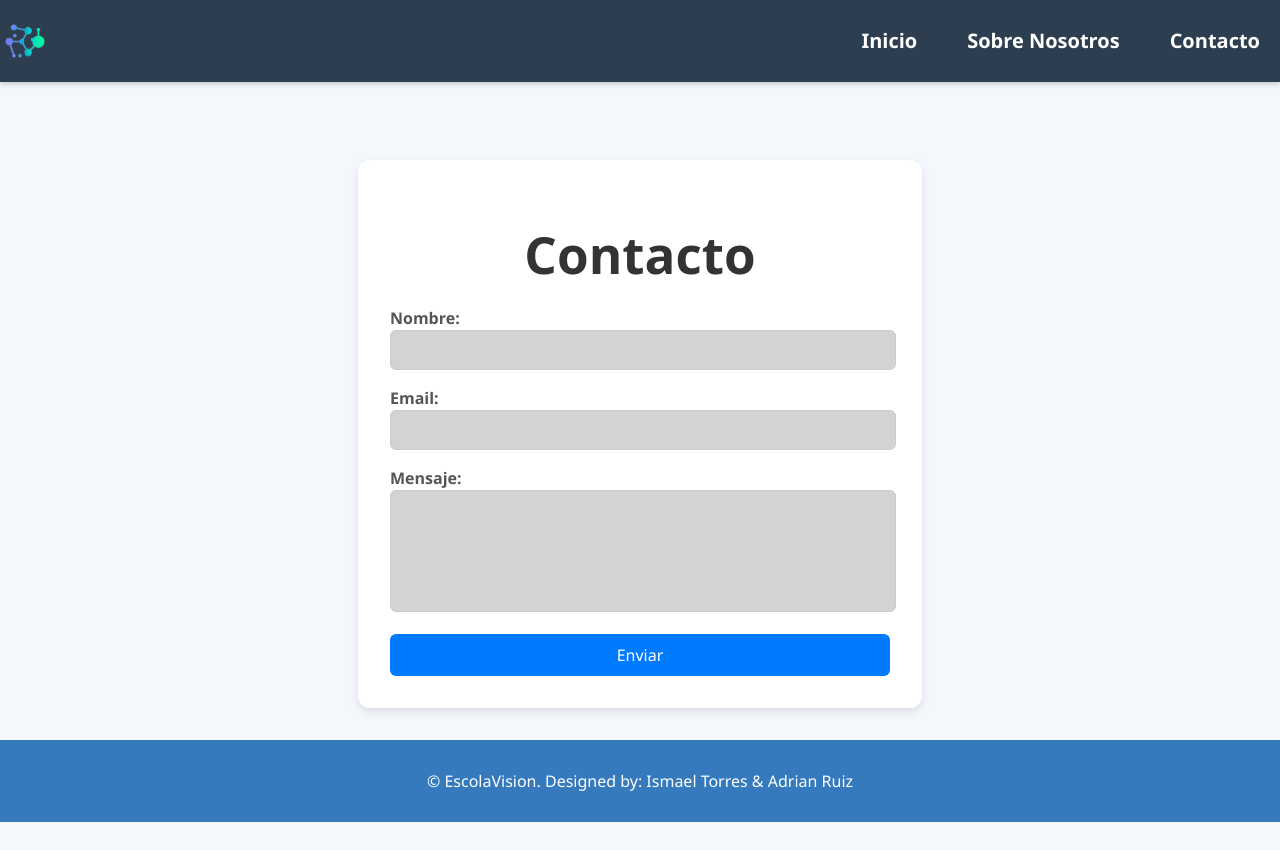
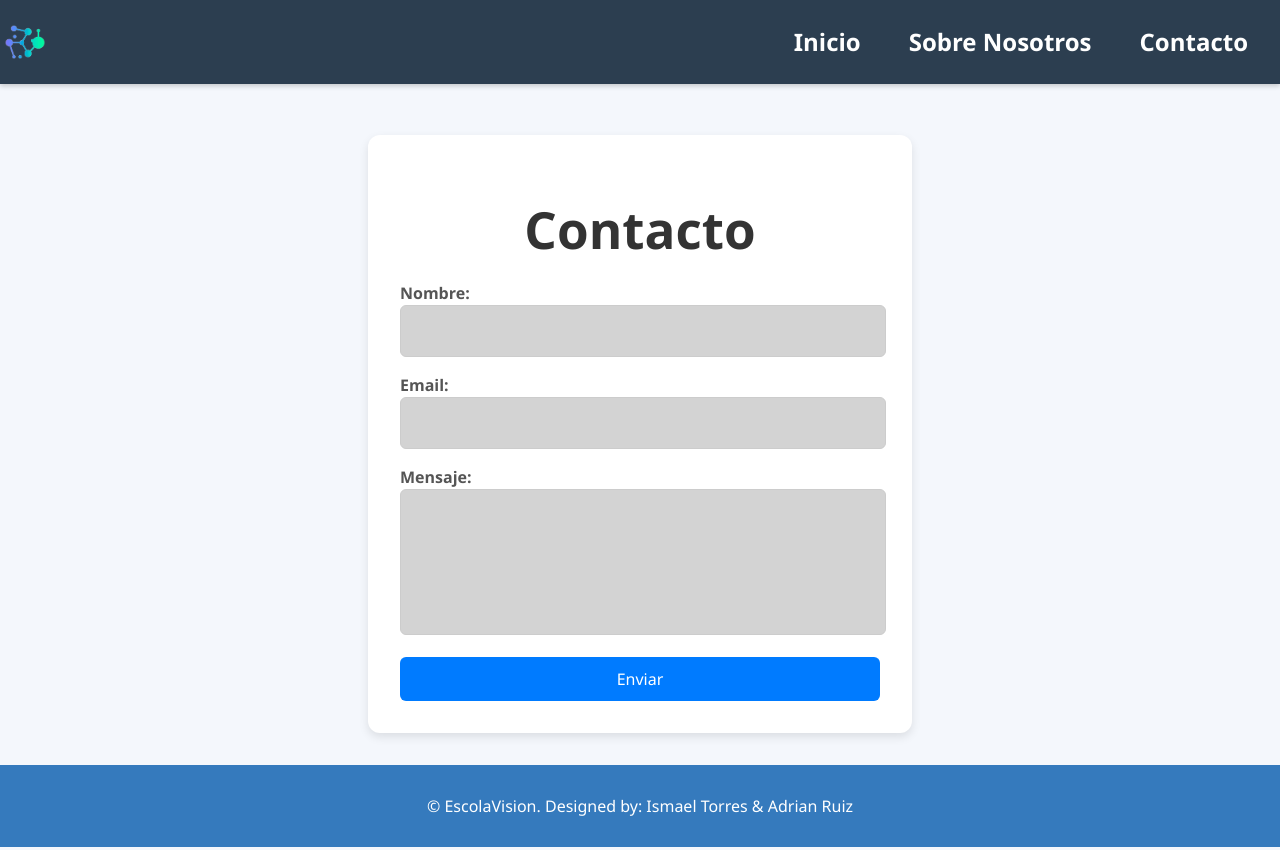
Before and after one commit to Ismaeltg05/Web-Escolavision, a React (Vite) app: page /Web-Escolavision/contact in a window 1280 px wide. Built offline with nearby package versions, Linux system fonts and the light colour scheme.

Commit message:
style: update layout and spacing for improved readability and consistency

```diff
--- a/src/Styles.css
+++ b/src/Styles.css
@@ -26,13 +26,16 @@ body {
 
 .main-content{
     background-color: #f4f7fc;
-    width: 95%;
     margin: auto;
     display: flex;
     justify-content: center;
     align-items: center;
 }
 
+.home-content{
+    width: 85%;
+    margin: auto;
+}
 /* Botones */
 .button {
     background-color: var(--primary-color);
--- a/src/components/Downloads.css
+++ b/src/components/Downloads.css
@@ -4,7 +4,7 @@
   display: flex;
   align-items: center;
   justify-content: center;
-  gap: 20px;
+  gap: 1em;
 }
 
 .download-section {
@@ -42,7 +42,7 @@
 .icon {
   width: auto;
   height: 2em;
-  margin: 5px;
+  margin: 0.5em;
 }
 
 a {
--- a/src/components/Navbar.css
+++ b/src/components/Navbar.css
@@ -19,15 +19,15 @@
 .navbar-menu {
     list-style: none;
     display: flex;
-    gap: 50px;
+    gap: 3em;
     align-items: center;
     justify-content: right;
     margin-left: auto; /* Añade esta línea para alinear el menú a la derecha */
-    margin-right: 20px;
+    margin-right: 2em;
 }
 
 .navbar-menu li {
-    padding: 10px 0;
+    padding: 0.5em 0;
     width: auto;
 }
 
@@ -35,7 +35,7 @@
 .navbar-menu .nav-link {
     text-decoration: none;
     color: white;
-    font-size: 20px;
+    font-size: 1.5em;
     font-weight: bold;
     transition: color 0.3s ease;
 }
@@ -78,7 +78,7 @@
     }
 
     .navbar-menu li {
-        padding: 10px 0;
+        padding: 1em 0;
     }
 }
 
--- a/src/index.css
+++ b/src/index.css
@@ -25,7 +25,6 @@ a:hover {
 body {
   display: flex;
   place-items: center;
-  min-width: 320px;
   min-height: 100vh;
 }
 
--- a/src/pages/Contact.module.css
+++ b/src/pages/Contact.module.css
@@ -6,7 +6,7 @@
   padding: 2rem;
   border-radius: 12px;
   box-shadow: 0 4px 10px rgba(0, 0, 0, 0.1);
-  max-width: 500px;
+  max-width: 30em;
   display: flex;
   flex-direction: column;
 }
@@ -31,8 +31,8 @@ label {
 
 input, textarea {
   width: 100%;
-  padding-top: 10px;
-  padding-bottom: 10px;
+  padding-top: 1em;
+  padding-bottom: 1em;
   border: 1px solid #ccc;
   border-radius: 6px;
   font-size: 1rem;
@@ -42,14 +42,14 @@ input, textarea {
 
 textarea {
   resize: none;
-  height: 100px;
+  height: 7em;
 }
 
 button {
   background-color: #007bff;
   color: white;
   border: none;
-  padding: 10px;
+  padding: 0.7em;
   border-radius: 6px;
   font-size: 1rem;
   cursor: pointer;
--- a/src/pages/Home.tsx
+++ b/src/pages/Home.tsx
@@ -5,17 +5,18 @@ function Home() {
   return (
     <div>
       <Downloads />
+      <div className="home-content">
         <div className="p-12 max-w-5xl mx-auto bg-white shadow-xl rounded-lg overflow-hidden">
           <h1 className="text-5xl font-extrabold text-center text-blue-700 mb-12">
             Encuentra tu Camino Académico y Profesional
           </h1>
 
           <p className="text-xl text-gray-800 mb-8 leading-relaxed">
-          El abandono universitario sigue siendo un desafío global. La falta de
-          orientación, desmotivación y dificultades económicas son algunas de
-          las causas que afectan a muchos estudiantes. Nuestra misión es cambiar
-          esa realidad, ayudando a los estudiantes a encontrar el camino que
-          mejor se adapte a sus intereses y habilidades.
+            El abandono universitario sigue siendo un desafío global. La falta
+            de orientación, desmotivación y dificultades económicas son algunas
+            de las causas que afectan a muchos estudiantes. Nuestra misión es
+            cambiar esa realidad, ayudando a los estudiantes a encontrar el
+            camino que mejor se adapte a sus intereses y habilidades.
           </p>
           <hr />
           <div className="bg-blue-50 p-8 rounded-lg mb-8 shadow-md">
@@ -23,11 +24,11 @@ function Home() {
               ¿Cómo funciona nuestra aplicación?
             </h2>
             <p className="text-lg text-gray-700 leading-relaxed">
-            Nuestra plataforma ofrece tests especializados que evalúan aptitudes
-            y áreas profesionales para brindar a cada estudiante una orientación
-            personalizada. Estos tests están basados en criterios pedagógicos y
-            psicológicos, permitiendo una visión detallada de las mejores
-            opciones para cada uno.
+              Nuestra plataforma ofrece tests especializados que evalúan
+              aptitudes y áreas profesionales para brindar a cada estudiante una
+              orientación personalizada. Estos tests están basados en criterios
+              pedagógicos y psicológicos, permitiendo una visión detallada de
+              las mejores opciones para cada uno.
             </p>
           </div>
           <hr />
@@ -41,10 +42,10 @@ function Home() {
                 📱 Aplicación Móvil
               </h3>
               <p className="text-gray-700 leading-relaxed">
-              Los estudiantes pueden acceder a los tests en cualquier momento y
-              desde cualquier lugar. La aplicación es intuitiva, y sus
-              resultados proporcionan recomendaciones precisas sobre las áreas y
-              ciclos formativos más adecuados para cada perfil.
+                Los estudiantes pueden acceder a los tests en cualquier momento
+                y desde cualquier lugar. La aplicación es intuitiva, y sus
+                resultados proporcionan recomendaciones precisas sobre las áreas
+                y ciclos formativos más adecuados para cada perfil.
               </p>
             </div>
             <div className="bg-gray-50 p-8 rounded-lg shadow-md">
@@ -53,31 +54,33 @@ function Home() {
               </h3>
               <p className="text-gray-700 leading-relaxed">
                 Esta versión está diseñada para su uso en centros educativos,
-              permitiendo a los orientadores realizar un análisis más detallado
-              de los resultados y personalizar las recomendaciones según las
-              necesidades de cada estudiante.
+                permitiendo a los orientadores realizar un análisis más
+                detallado de los resultados y personalizar las recomendaciones
+                según las necesidades de cada estudiante.
               </p>
             </div>
           </div>
 
           <p className="text-lg text-gray-700 mt-8 leading-relaxed">
-          Nuestro objetivo es que los estudiantes no solo descubran qué quieren
-          hacer, sino también lo que no quieren hacer. Este conocimiento
-          temprano puede ayudar a evitar decisiones equivocadas, mejorando la
-          satisfacción y reduciendo el riesgo de abandono académico.
+            Nuestro objetivo es que los estudiantes no solo descubran qué
+            quieren hacer, sino también lo que no quieren hacer. Este
+            conocimiento temprano puede ayudar a evitar decisiones equivocadas,
+            mejorando la satisfacción y reduciendo el riesgo de abandono
+            académico.
           </p>
           <hr />
           <blockquote className="text-lg italic text-gray-600 text-center mt-8">
-          "La educación no cambia el mundo, cambia a las personas que cambiarán
-          el mundo." - Paulo Freire
+            "La educación no cambia el mundo, cambia a las personas que
+            cambiarán el mundo." - Paulo Freire
           </blockquote>
 
           <p className="text-lg text-gray-700 text-center mt-6">
             Queremos ser parte del proceso que guía a los estudiantes hacia la
             mejor opción para su futuro, asegurando que elijan un camino
-          motivador, basado en sus intereses y habilidades, con el conocimiento
-          y la confianza necesarios para triunfar.
+            motivador, basado en sus intereses y habilidades, con el
+            conocimiento y la confianza necesarios para triunfar.
           </p>
+        </div>
       </div>
     </div>
   );
```
Lines whose indentation alone changed are shown as unchanged.
